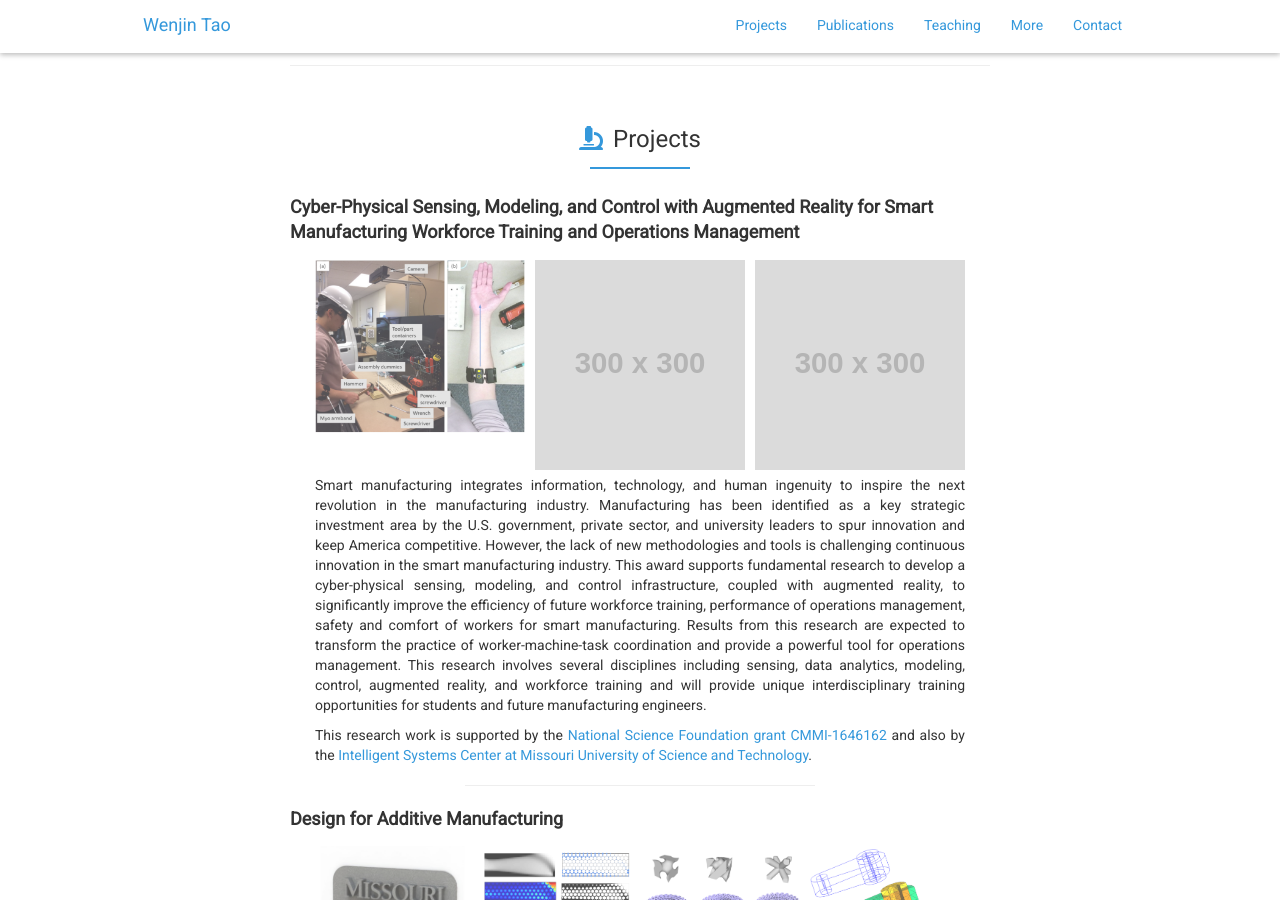
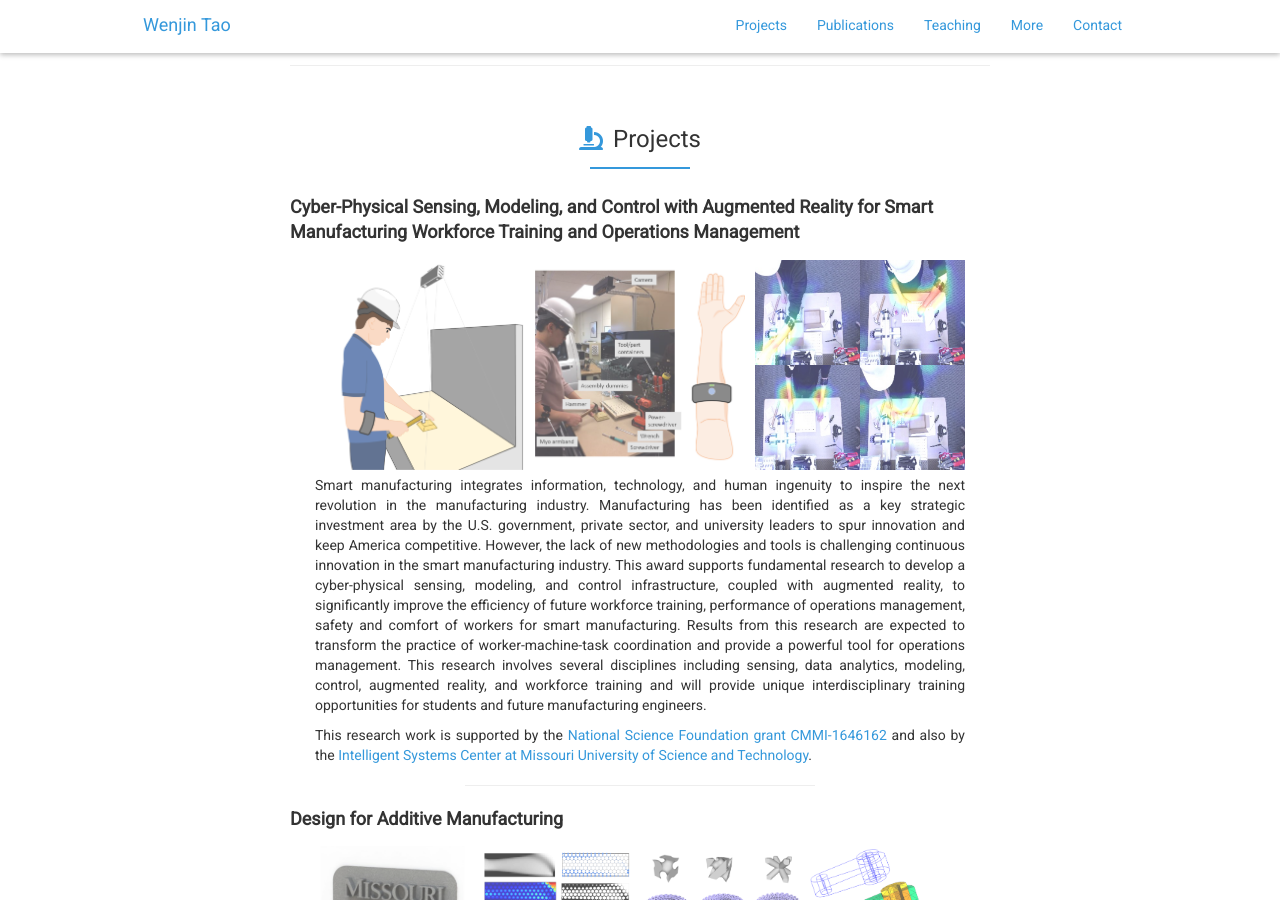
Before and after one commit to WenjinTao/WenjinTao.github.io, a Jekyll site: the page built from index.md, in a window 1280 px wide and 900 px high, scrolled down 663 px. Built offline with Jekyll 4.4.1, drawn with Linux system fonts in a browser that asks for light colours; nearby versions of some CDN libraries; comment, search, counter and statistics services are not loaded; a style sheet for code colours, icons or effects is not loaded.

Commit message:
update project img

```diff
--- a/index.md
+++ b/index.md
@@ -47,13 +47,13 @@ He is a recipient of [2018 IISE DAIS Track Best Paper Award](http://campaign.r20
 
 <div class="row-img">
   <div class="col-img col-img-3">
-    <img src="assets/img/smart-mfg-01.png" alt="1" style="width:100%">
+    <img src="assets/img/smart-mfg-04.png" alt="1" style="width:100%">
   </div>
   <div class="col-img col-img-3">
-    <img src="https://via.placeholder.com/300" alt="2" style="width:100%">
+    <img src="assets/img/smart-mfg-05.png" alt="2" style="width:100%">
   </div>
   <div class="col-img col-img-3">
-    <img src="https://via.placeholder.com/300" alt="3" style="width:100%">
+    <img src="assets/img/smart-mfg-02.png" alt="3" style="width:100%">
   </div>
 </div>
 
```
Also changed, not shown: assets/img/smart-mfg-02.png (added), assets/img/smart-mfg-03.png (added), assets/img/smart-mfg-04.png (added), assets/img/smart-mfg-05.png (added).
